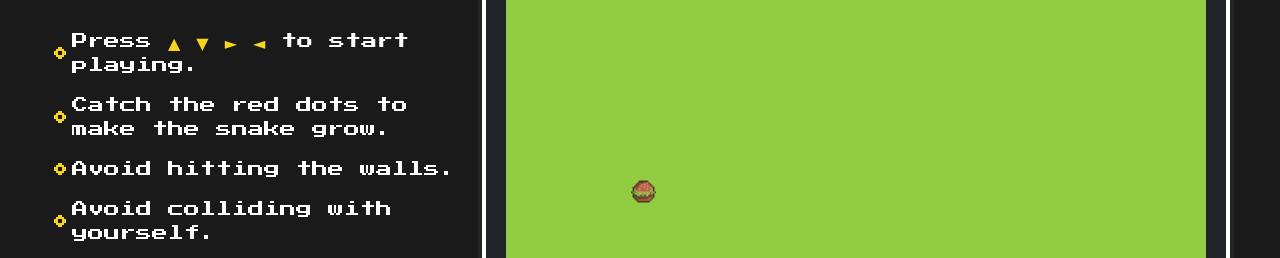
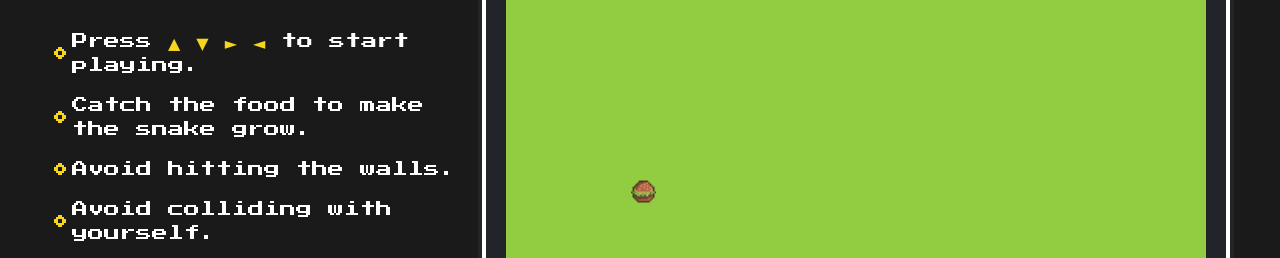
Before and after one commit to baldurt1992/snake_game, a plain HTML site: page index.html in a window 1280 px wide. Shown: the part 296-554 px from the top of the page. Drawn offline with nearby package versions, Linux system fonts and the light colour scheme.

Commit message:
correct typo

```diff
--- a/index.html
+++ b/index.html
@@ -24,7 +24,7 @@
           <span class="arrow">&#9660;</span> <span class="arrow">&#9658;</span>
           <span class="arrow">&#9668;</span> to start playing.
         </li>
-        <li>Catch the red dots to make the snake grow.</li>
+        <li>Catch the food to make the snake grow.</li>
         <li>Avoid hitting the walls.</li>
         <li>Avoid colliding with yourself.</li>
         <li>
```
